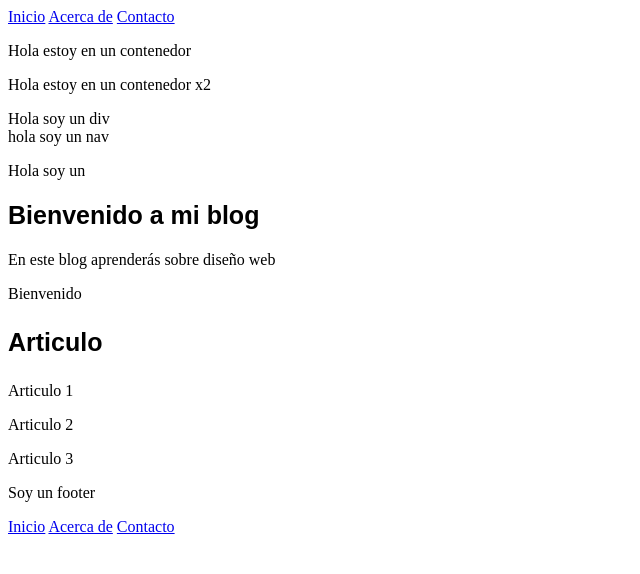
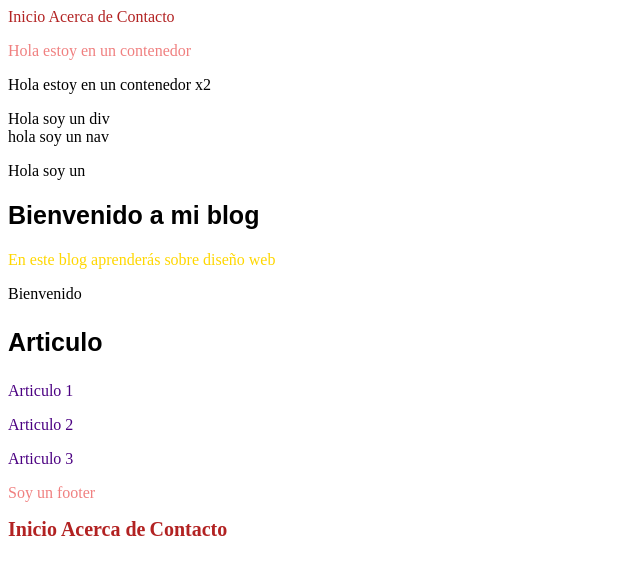
Before and after one commit to Jeim05/css-curso-desde-cero, a plain HTML site: page selectores/combinadores/index.html in a window 1280 px wide. Shown: the whole page, without its empty margins (0-640 px from the left). Drawn offline with Linux system fonts and the light colour scheme.

Commit message:
Selectores combinadores

```diff
--- a/selectores/combinadores/css/style.css
+++ b/selectores/combinadores/css/style.css
@@ -2,3 +2,28 @@ h2,h3{
     font-size: 25px;
     font-family: 'Arial';
 }
+
+/*El simbolo de mayor que indica que sea un hijo directo de esa clase */
+.contenedor>p{
+    color: lightcoral;
+}
+
+.contenedor a{
+    text-decoration: none;
+    color: firebrick;
+}
+
+.contenedor>a{
+    font-size: 20px;
+    font-weight: bold;
+}
+
+/* Selector de hermano adyacente, esto quiere decir que este un elemento seguido del otro, especificando este selector solo va a modificar el elemento del elemento que especifiquemos, solo al siguiente, por eso se les llama adyacentes */
+h2+p{
+    color: gold;
+}
+
+/* Si se especifica de la siguiente manera va a seleccionar a todos los elementos que estan despues de un elemento especifico, en el siguiente ejemplo, va a seleccionar a todos los p que esten después del h3*/
+h3~p{
+    color: indigo;
+}
```
